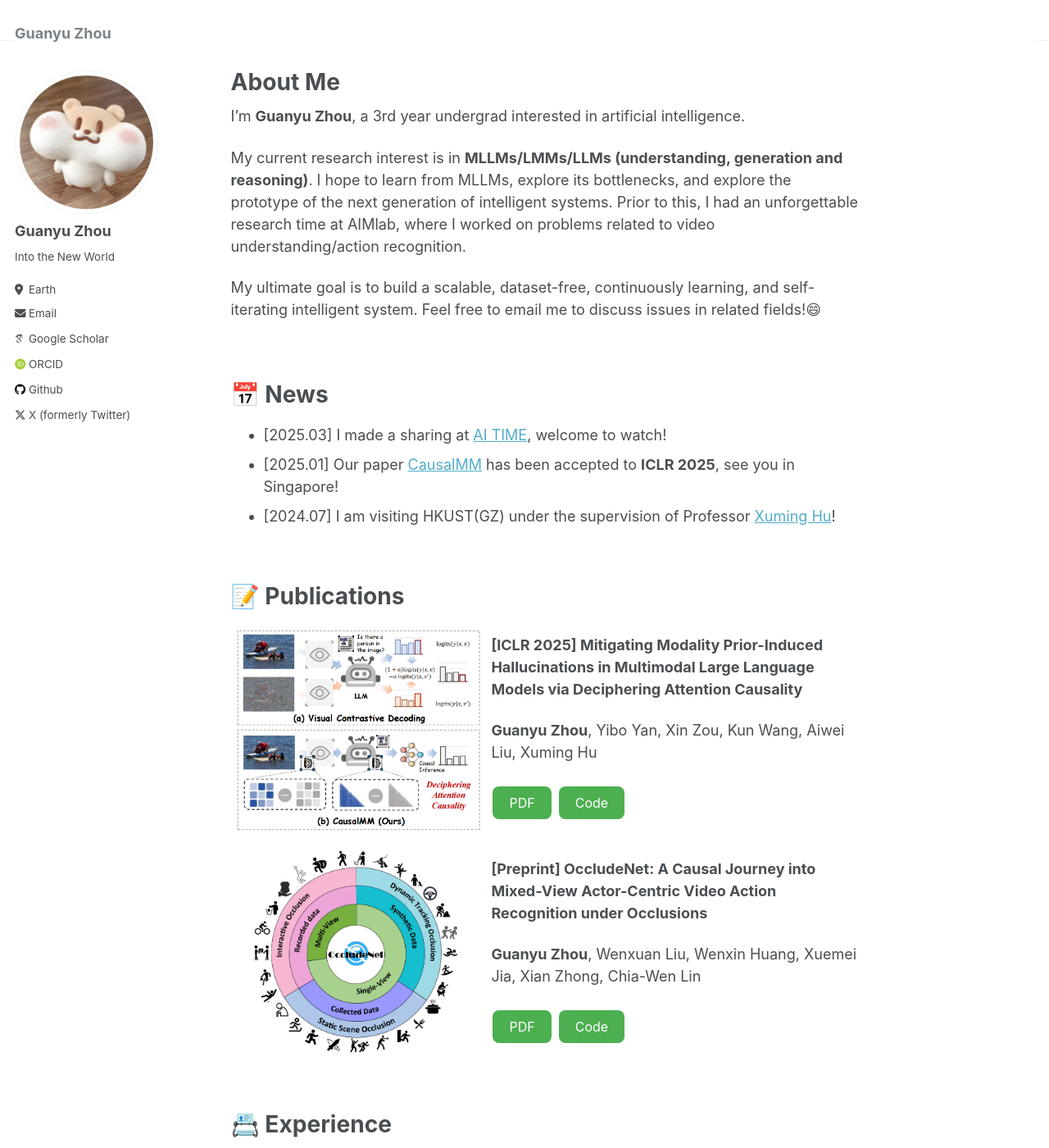
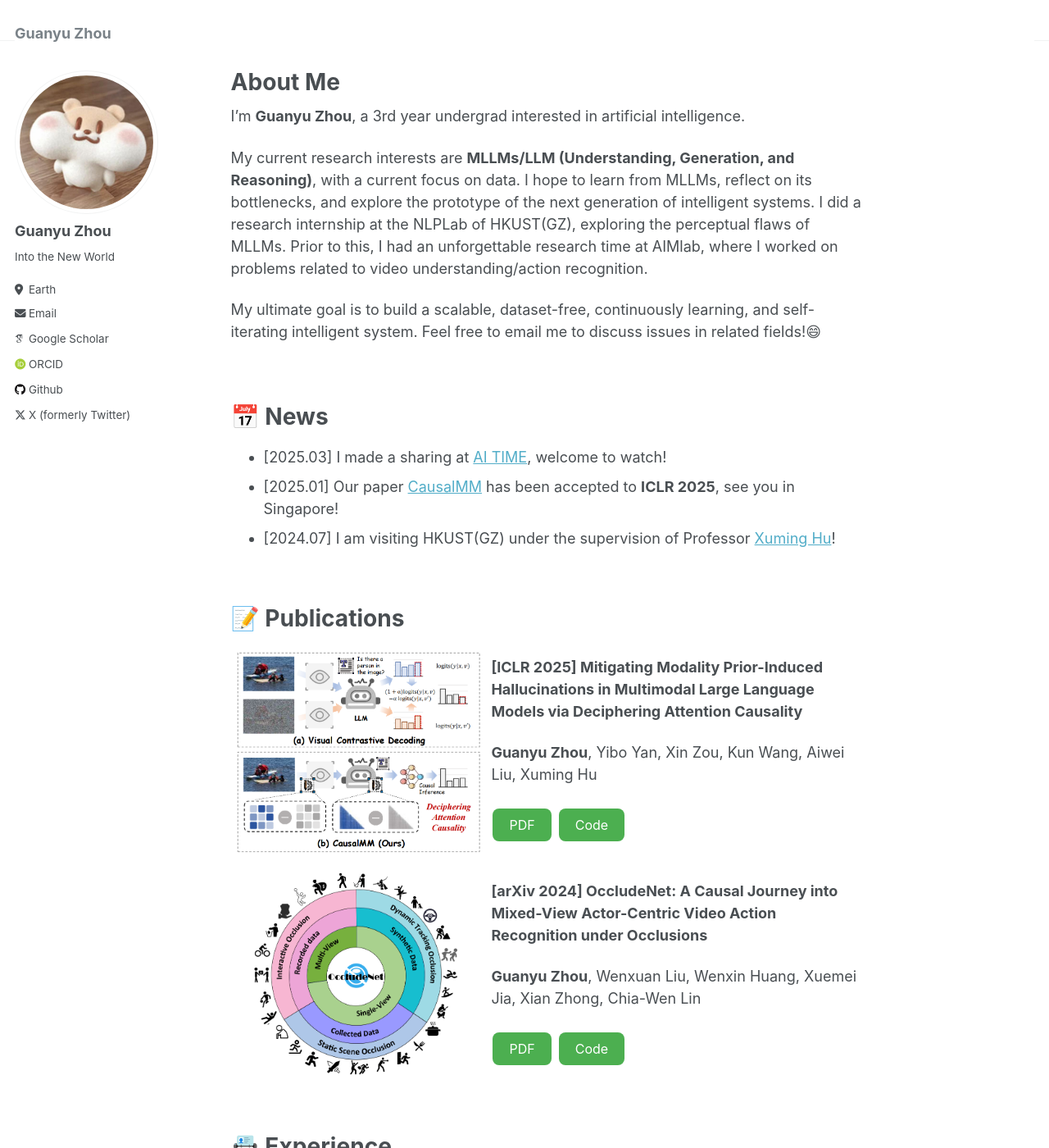
Before and after one commit to The-Martyr/the-martyr.github.io, a Jekyll site: the page built from _pages/about.md, in a window 1280 px wide and 1400 px high. Shown: the whole window at 82% size. Built offline with Jekyll 4.4.1, drawn with Linux system fonts in a browser that asks for light colours; some web fonts are replaced.

Commit message:
Update about.md

```diff
--- a/_pages/about.md
+++ b/_pages/about.md
@@ -9,7 +9,7 @@ redirect_from:
 
 I'm **Guanyu Zhou**, a 3rd year undergrad interested in artificial intelligence.
 
-My current research interest is in **MLLMs/LMMs/LLMs (understanding, generation and reasoning)**. I hope to learn from MLLMs, explore its bottlenecks, and explore the prototype of the next generation of intelligent systems. Prior to this, I had an unforgettable research time at AIMlab, where I worked on problems related to video understanding/action recognition.
+My current research interests are **MLLMs/LLM (Understanding, Generation, and Reasoning)**, with a current focus on data. I hope to learn from MLLMs, reflect on its bottlenecks, and explore the prototype of the next generation of intelligent systems. I did a research internship at the NLPLab of HKUST(GZ), exploring the perceptual flaws of MLLMs. Prior to this, I had an unforgettable research time at AIMlab, where I worked on problems related to video understanding/action recognition.
 
 My ultimate goal is to build a scalable, dataset-free, continuously learning, and self-iterating intelligent system. Feel free to email me to discuss issues in related fields!😄
 
@@ -59,7 +59,7 @@ button {
     <img src="/images/OccludeNet.png" alt="Flowchart" style="max-width: 90%;">
   </div>
   <div style="width: 60%; padding-left: 10px;">
-    <p><strong>[Preprint] OccludeNet: A Causal Journey into Mixed-View Actor-Centric Video Action Recognition under Occlusions</strong></p>
+    <p><strong>[arXiv 2024] OccludeNet: A Causal Journey into Mixed-View Actor-Centric Video Action Recognition under Occlusions</strong></p>
     <p><strong>Guanyu Zhou</strong>, Wenxuan Liu, Wenxin Huang, Xuemei Jia, Xian Zhong, Chia-Wen Lin</p>
     <a href="https://arxiv.org/pdf/2411.15729" target="_blank"><button>PDF</button></a>
     <a href="https://github.com/The-Martyr/OccludeNet-Dataset" target="_blank"><button>Code</button></a>
@@ -141,4 +139,6 @@ button {
 
 <div style="margin-top: 100px;"></div>
 
-<script type="text/javascript" id="mapmyvisitors" src="//mapmyvisitors.com/map.js?d=8MhgTWHJEZzdE82Bb-wBII3RuujWQtydOxS12ZLFdM8&cl=ffffff&w=a"></script>
+<div style="display:none;">
+    <script type="text/javascript" id="mapmyvisitors" src="//mapmyvisitors.com/map.js?d=8MhgTWHJEZzdE82Bb-wBII3RuujWQtydOxS12ZLFdM8&cl=ffffff&w=a"></script>
+</div>
```
Also changed, not shown: other parts of _pages/about.md (+0 -2 lines).
